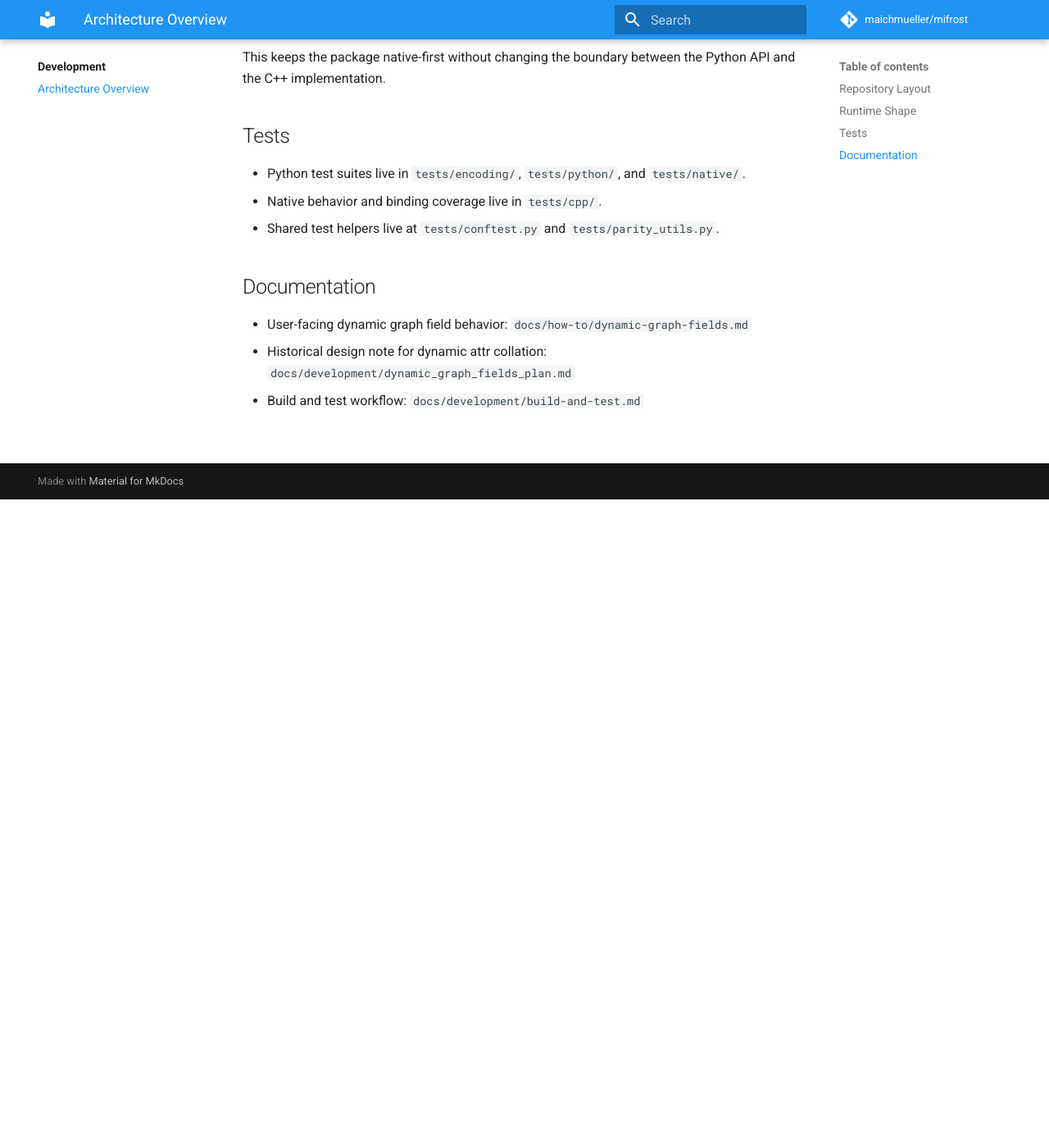
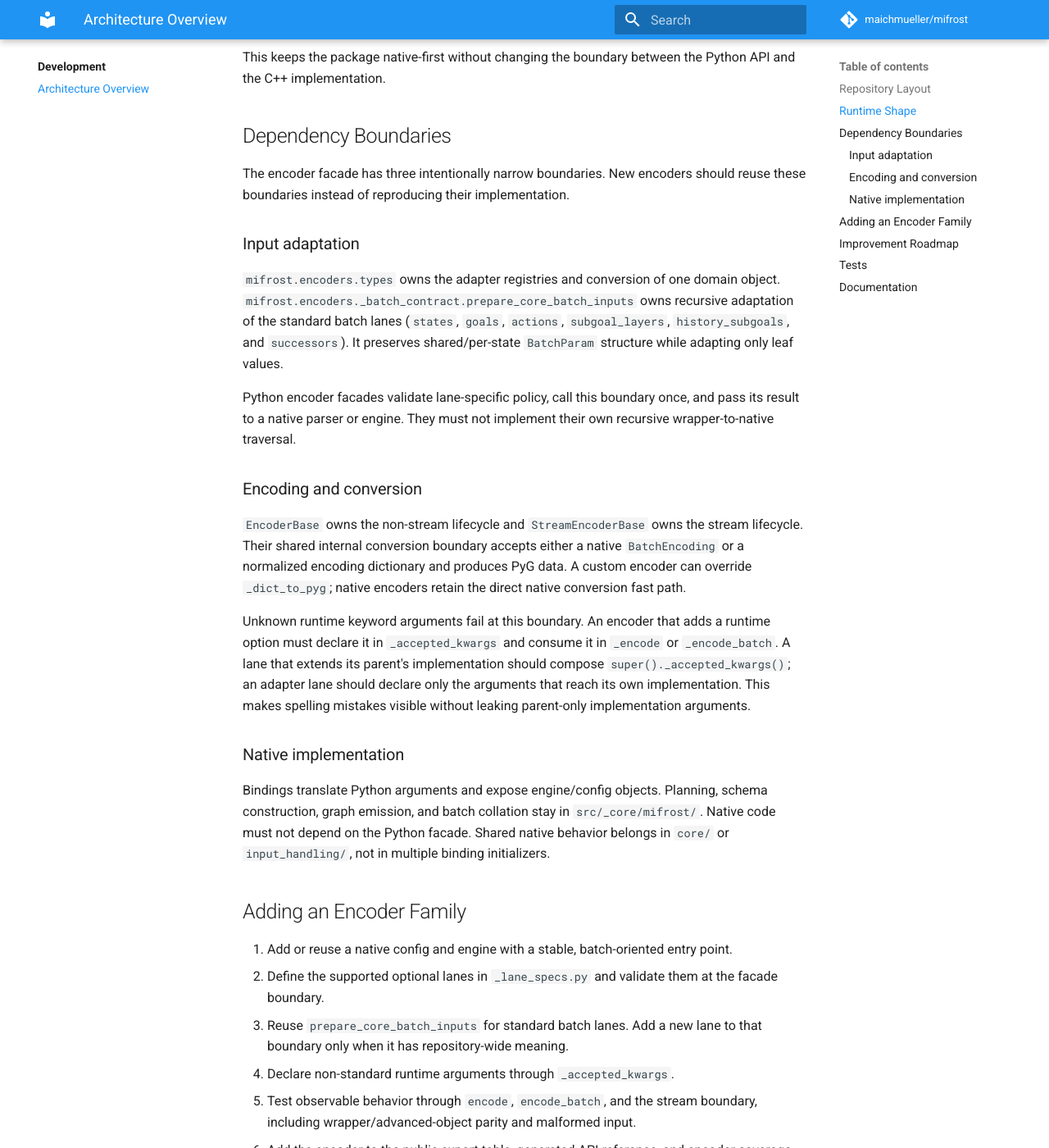
Before and after one commit to maichmueller/mifrost, an MkDocs documentation site: the page built from docs/development/architecture.md, in a window 1280 px wide and 1400 px high, scrolled down 791 px. Shown: the whole window at 82% size. Built offline with MkDocs 1.6.1 and Material for MkDocs 9.7.7, drawn with Linux system fonts in a browser that asks for light colours; comment, search, counter and statistics services are not loaded; the version menu is left out; some of the changed text lies outside the part shown.

Commit message:
docs: define encoder architecture boundaries
Document input adaptation, conversion, visualization ownership, encoder extension rules, and the remaining modularity roadmap.

```diff
--- a/docs/development/architecture.md
+++ b/docs/development/architecture.md
@@ -28,6 +28,80 @@ the actual encoding and batching logic.
 This keeps the package native-first without changing the boundary between the
 Python API and the C++ implementation.
 
+## Dependency Boundaries
+
+The encoder facade has three intentionally narrow boundaries. New encoders
+should reuse these boundaries instead of reproducing their implementation.
+
+### Input adaptation
+
+`mifrost.encoders.types` owns the adapter registries and conversion of one
+domain object. `mifrost.encoders._batch_contract.prepare_core_batch_inputs`
+owns recursive adaptation of the standard batch lanes (`states`, `goals`,
+`actions`, `subgoal_layers`, `history_subgoals`, and `successors`). It preserves
+shared/per-state `BatchParam` structure while adapting only leaf values.
+
+Python encoder facades validate lane-specific policy, call this boundary once,
+and pass its result to a native parser or engine. They must not implement their
+own recursive wrapper-to-native traversal.
+
+### Encoding and conversion
+
+`EncoderBase` owns the non-stream lifecycle and `StreamEncoderBase` owns the
+stream lifecycle. Their shared internal conversion boundary accepts either a
+native `BatchEncoding` or a normalized encoding dictionary and produces PyG
+data. A custom encoder can override `_dict_to_pyg`; native encoders retain the
+direct native conversion fast path.
+
+Unknown runtime keyword arguments fail at this boundary. An encoder that adds a
+runtime option must declare it in `_accepted_kwargs` and consume it in `_encode`
+or `_encode_batch`. A lane that extends its parent's implementation should
+compose `super()._accepted_kwargs()`; an adapter lane should declare only the
+arguments that reach its own implementation. This makes spelling mistakes
+visible without leaking parent-only implementation arguments.
+
+### Native implementation
+
+Bindings translate Python arguments and expose engine/config objects. Planning,
+schema construction, graph emission, and batch collation stay in
+`src/_core/mifrost/`. Native code must not depend on the Python facade. Shared
+native behavior belongs in `core/` or `input_handling/`, not in multiple binding
+initializers.
+
+## Adding an Encoder Family
+
+1. Add or reuse a native config and engine with a stable, batch-oriented entry
+   point.
+2. Define the supported optional lanes in `_lane_specs.py` and validate them at
+   the facade boundary.
+3. Reuse `prepare_core_batch_inputs` for standard batch lanes. Add a new lane to
+   that boundary only when it has repository-wide meaning.
+4. Declare non-standard runtime arguments through `_accepted_kwargs`.
+5. Test observable behavior through `encode`, `encode_batch`, and the stream
+   boundary, including wrapper/advanced-object parity and malformed input.
+6. Add the encoder to the public export table, generated API reference, and
+   encoder coverage documentation.
+
+## Improvement Roadmap
+
+The repository has strong native/Python separation and broad behavior tests.
+The remaining architectural risk is concentrated in a few large modules rather
+than spread across the package. Priorities are:
+
+1. Complete the visualization-boundary migration for the flat and color
+   families. HGraph and Horizon NetworkX conversion, drawing, and specialized
+   target-tree layout now use a private data-only context boundary while their
+   public method signatures remain stable.
+2. Decompose the largest native encoder translation units by stable concepts:
+   schema construction, traversal/planning, and graph emission. Keep the engine
+   class as the small public interface and add boundary tests before moving
+   implementation details.
+3. Expand static typing from the core public types to all Python facade modules
+   incrementally. Each newly covered module should first eliminate `Any` at its
+   public boundary rather than adding blanket ignores.
+4. Split benchmark orchestration from result formatting and baseline comparison
+   so each can be tested without running the native benchmark suite.
+
 ## Tests
 
 - Python test suites live in `tests/encoding/`, `tests/python/`, and
```
